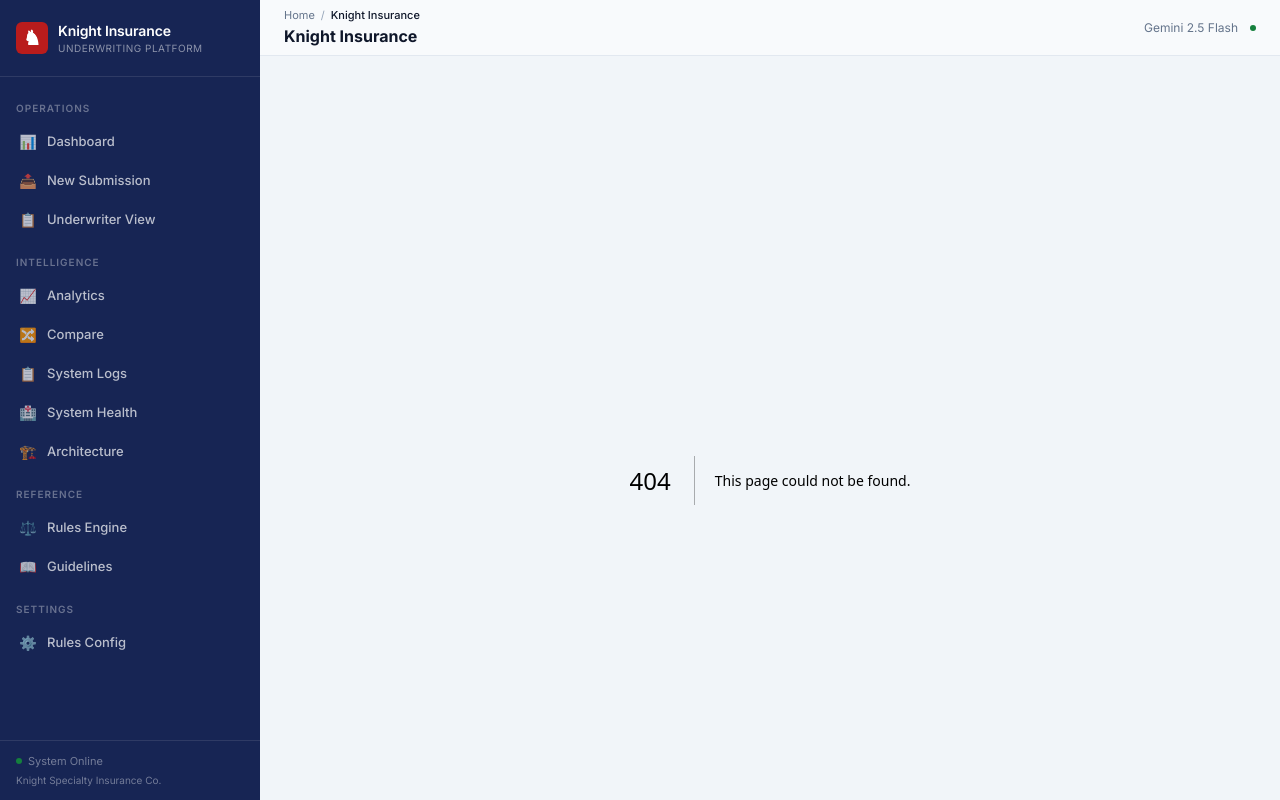
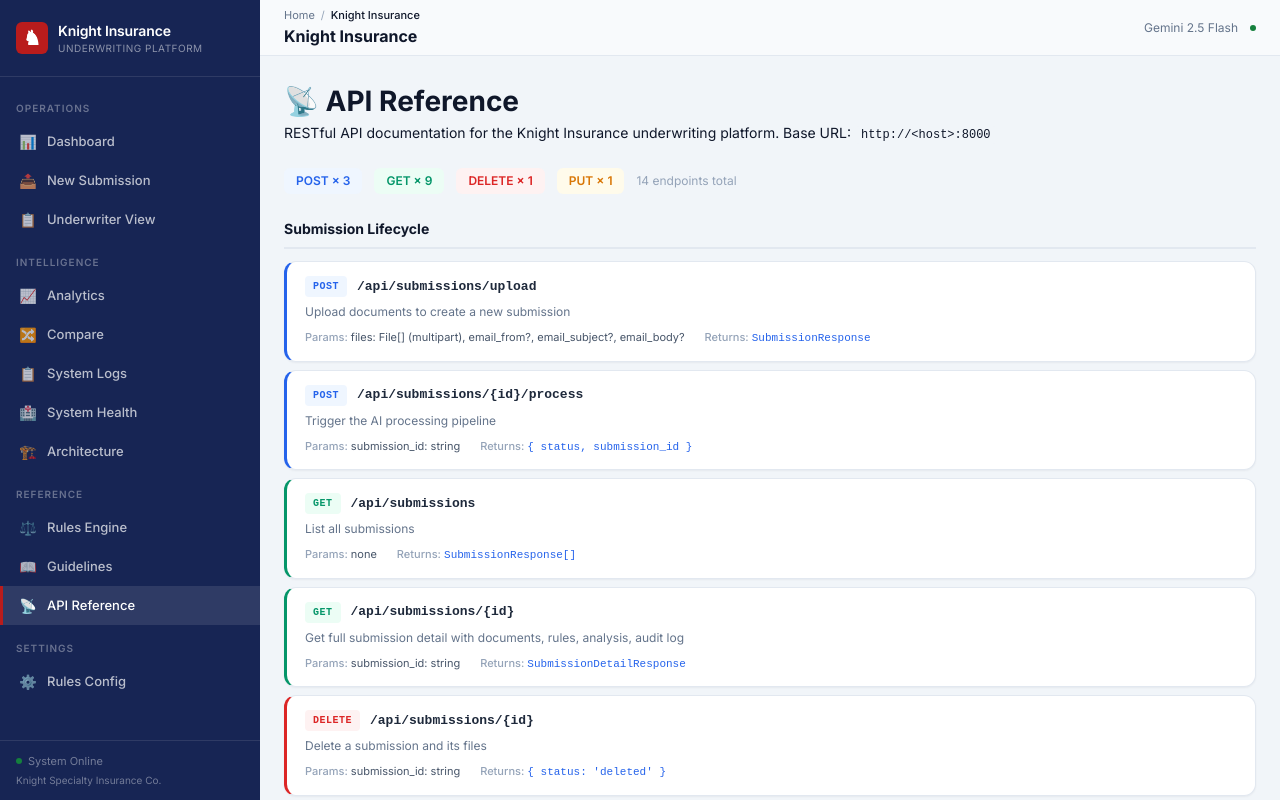
Before and after one commit to challayashwanth1998-png/knight-case-study, a Next.js app in the folder frontend/: page /api-docs in a window 1280 px wide. Before the commit this address had no page. Shown: the top 800 px of the page. Built offline with nearby package versions, Linux system fonts and the light colour scheme.

Commit message:
Phase 4g: Add API Reference page
- Endpoint documentation with method badges (GET/POST/PUT/DELETE)
- Organized by category: Lifecycle, Analytics, Documents, Rules
- Pipeline steps visualization
- Parameter and return type info

```diff
--- /dev/null
+++ b/frontend/src/app/api-docs/page.tsx
@@ -0,0 +1,164 @@
+"use client";
+
+export default function ApiDocsPage() {
+  const API_SECTIONS = [
+    {
+      title: "Submission Lifecycle",
+      endpoints: [
+        { method: "POST", path: "/api/submissions/upload", desc: "Upload documents to create a new submission", params: "files: File[] (multipart), email_from?, email_subject?, email_body?", returns: "SubmissionResponse" },
+        { method: "POST", path: "/api/submissions/{id}/process", desc: "Trigger the AI processing pipeline", params: "submission_id: string", returns: "{ status, submission_id }" },
+        { method: "GET", path: "/api/submissions", desc: "List all submissions", params: "none", returns: "SubmissionResponse[]" },
+        { method: "GET", path: "/api/submissions/{id}", desc: "Get full submission detail with documents, rules, analysis, audit log", params: "submission_id: string", returns: "SubmissionDetailResponse" },
+        { method: "DELETE", path: "/api/submissions/{id}", desc: "Delete a submission and its files", params: "submission_id: string", returns: "{ status: 'deleted' }" },
+      ],
+    },
+    {
+      title: "Analytics & Monitoring",
+      endpoints: [
+        { method: "GET", path: "/api/submissions/stats", desc: "Dashboard statistics (counts by status/decision)", params: "none", returns: "DashboardStats" },
+        { method: "GET", path: "/api/submissions/analytics", desc: "Rich analytics: processing times, AI costs, rule stats, timeline", params: "none", returns: "AnalyticsResponse" },
+        { method: "GET", path: "/api/submissions/logs", desc: "Cross-submission audit trail", params: "limit?: number (default 200)", returns: "AuditLogEntry[]" },
+        { method: "GET", path: "/api/submissions/health", desc: "System health: database, AI service, storage, API status", params: "none", returns: "HealthResponse" },
+      ],
+    },
+    {
+      title: "Documents",
+      endpoints: [
+        { method: "GET", path: "/api/submissions/{id}/documents/{docId}/download", desc: "Download original document file", params: "submission_id, document_id", returns: "FileResponse" },
+      ],
+    },
+    {
+      title: "Rules Configuration",
+      endpoints: [
+        { method: "GET", path: "/api/submissions/meta/rules", desc: "List all business rule definitions", params: "none", returns: "RuleDefinition[]" },
+        { method: "GET", path: "/api/submissions/meta/rules-config", desc: "List rules with configuration (enabled, severity overrides)", params: "none", returns: "RuleConfig[]" },
+        { method: "PUT", path: "/api/submissions/meta/rules-config/{ruleId}", desc: "Update a rule's enabled state or severity", params: "{ enabled?: boolean, severity?: string }", returns: "{ rule_id, ...override }" },
+        { method: "POST", path: "/api/submissions/meta/rules-config/reset", desc: "Reset all rules to default configuration", params: "none", returns: "{ status: 'reset' }" },
+      ],
+    },
+  ];
+
+  const METHOD_COLORS: Record<string, { bg: string; color: string }> = {
+    GET: { bg: "#ECFDF5", color: "#059669" },
+    POST: { bg: "#EFF6FF", color: "#2563EB" },
+    PUT: { bg: "#FFFBEB", color: "#D97706" },
+    DELETE: { bg: "#FEF2F2", color: "#DC2626" },
+  };
+
+  return (
+    <div className="page-container">
+      <div className="page-header">
+        <h1>📡 API Reference</h1>
+        <p className="page-subtitle">
+          RESTful API documentation for the Knight Insurance underwriting platform.
+          Base URL: <code style={{ background: "#F1F5F9", padding: "2px 6px", borderRadius: 4, fontSize: 12 }}>
+            http://&lt;host&gt;:8000
+          </code>
+        </p>
+      </div>
+
+      {/* Quick stats */}
+      <div style={{ display: "flex", gap: 12, marginBottom: 24 }}>
+        {Object.entries(
+          API_SECTIONS.flatMap(s => s.endpoints).reduce((acc, e) => {
+            acc[e.method] = (acc[e.method] || 0) + 1;
+            return acc;
+          }, {} as Record<string, number>)
+        ).map(([method, count]) => (
+          <span
+            key={method}
+            style={{
+              padding: "4px 12px", borderRadius: 6, fontSize: 12, fontWeight: 600,
+              background: METHOD_COLORS[method]?.bg || "#F1F5F9",
+              color: METHOD_COLORS[method]?.color || "#64748B",
+            }}
+          >
+            {method} × {count}
+          </span>
+        ))}
+        <span style={{ fontSize: 12, color: "#94A3B8", alignSelf: "center" }}>
+          {API_SECTIONS.flatMap(s => s.endpoints).length} endpoints total
+        </span>
+      </div>
+
+      {API_SECTIONS.map((section) => (
+        <div key={section.title} style={{ marginBottom: 28 }}>
+          <h2 style={{
+            fontSize: 14, fontWeight: 700, color: "#0F172A",
+            borderBottom: "2px solid #E2E8F0", paddingBottom: 8, marginBottom: 12,
+          }}>
+            {section.title}
+          </h2>
+          <div style={{ display: "grid", gap: 8 }}>
+            {section.endpoints.map((ep, i) => {
+              const mc = METHOD_COLORS[ep.method] || { bg: "#F1F5F9", color: "#64748B" };
+              return (
+                <div
+                  key={i}
+                  className="card"
+                  style={{ padding: "14px 18px", borderLeft: `3px solid ${mc.color}` }}
+                >
+                  <div style={{ display: "flex", alignItems: "center", gap: 10, marginBottom: 6 }}>
+                    <span style={{
+                      fontSize: 10, fontWeight: 700, padding: "3px 8px",
+                      borderRadius: 4, background: mc.bg, color: mc.color,
+                      fontFamily: "monospace", letterSpacing: "0.5px",
+                    }}>
+                      {ep.method}
+                    </span>
+                    <code style={{ fontSize: 13, fontWeight: 600, color: "#1E293B" }}>
+                      {ep.path}
+                    </code>
+                  </div>
+                  <p style={{ fontSize: 12, color: "#64748B", margin: "0 0 8px" }}>
+                    {ep.desc}
+                  </p>
+                  <div style={{ display: "flex", gap: 20, fontSize: 11 }}>
+                    <div>
+                      <span style={{ color: "#94A3B8", fontWeight: 500 }}>Params:</span>{" "}
+                      <span style={{ color: "#475569" }}>{ep.params}</span>
+                    </div>
+                    <div>
+                      <span style={{ color: "#94A3B8", fontWeight: 500 }}>Returns:</span>{" "}
+                      <code style={{ fontSize: 11, color: "#2563EB" }}>{ep.returns}</code>
+                    </div>
+                  </div>
+                </div>
+              );
+            })}
+          </div>
+        </div>
+      ))}
+
+      {/* Pipeline section */}
+      <div style={{ marginBottom: 28 }}>
+        <h2 style={{
+          fontSize: 14, fontWeight: 700, color: "#0F172A",
+          borderBottom: "2px solid #E2E8F0", paddingBottom: 8, marginBottom: 12,
+        }}>
+          Pipeline Steps
+        </h2>
+        <div className="card" style={{ padding: 18 }}>
+          <div style={{ display: "grid", gridTemplateColumns: "repeat(6, 1fr)", gap: 8 }}>
+            {[
+              { step: 1, name: "Text Extract", icon: "📄", desc: "PDF/Excel/Image OCR" },
+              { step: 2, name: "Classify", icon: "🏷️", desc: "Content-based (not filename)" },
+              { step: 3, name: "Data Extract", icon: "🔍", desc: "Structured data from docs" },
+              { step: 4, name: "AI Analysis", icon: "🧠", desc: "4 parallel Gemini calls" },
+              { step: 5, name: "Rules Engine", icon: "⚖️", desc: "21+ underwriting rules" },
+              { step: 6, name: "Decision", icon: "✅", desc: "Accept/Decline/Refer" },
+            ].map((s) => (
+              <div key={s.step} style={{
+                textAlign: "center", padding: 12, background: "#F8FAFC", borderRadius: 8,
+              }}>
+                <div style={{ fontSize: 22 }}>{s.icon}</div>
+                <div style={{ fontSize: 11, fontWeight: 600, marginTop: 4 }}>{s.name}</div>
+                <div style={{ fontSize: 9, color: "#94A3B8", marginTop: 2 }}>{s.desc}</div>
+              </div>
+            ))}
+          </div>
+        </div>
+      </div>
+    </div>
+  );
+}
--- a/frontend/src/components/layout/Sidebar.tsx
+++ b/frontend/src/components/layout/Sidebar.tsx
@@ -17,6 +17,7 @@
   { section: "Reference" },
   { href: "/rules", icon: "⚖️", label: "Rules Engine" },
   { href: "/guidelines", icon: "📖", label: "Guidelines" },
+  { href: "/api-docs", icon: "📡", label: "API Reference" },
   { section: "Settings" },
   { href: "/settings/rules", icon: "⚙️", label: "Rules Config" },
 ];
```
